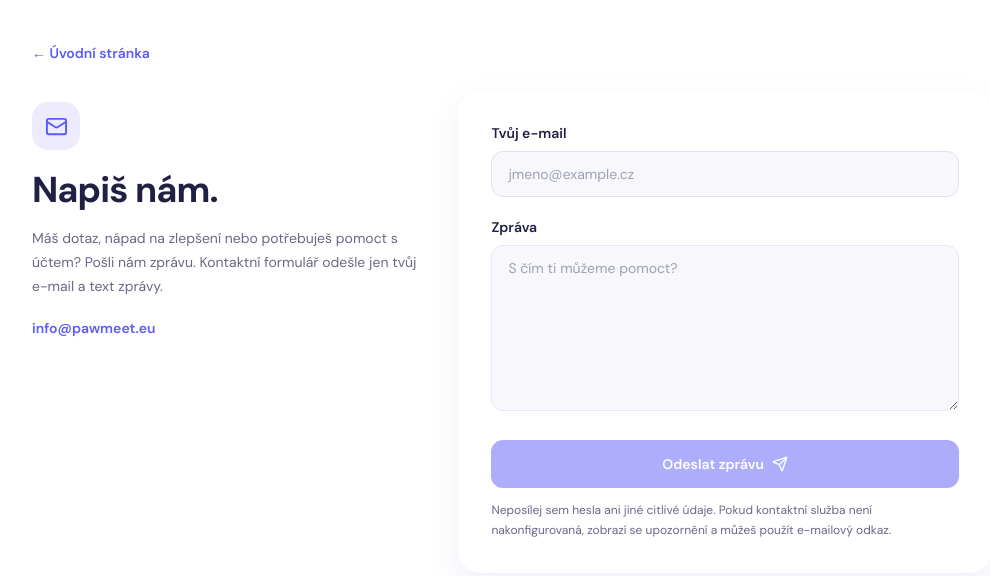
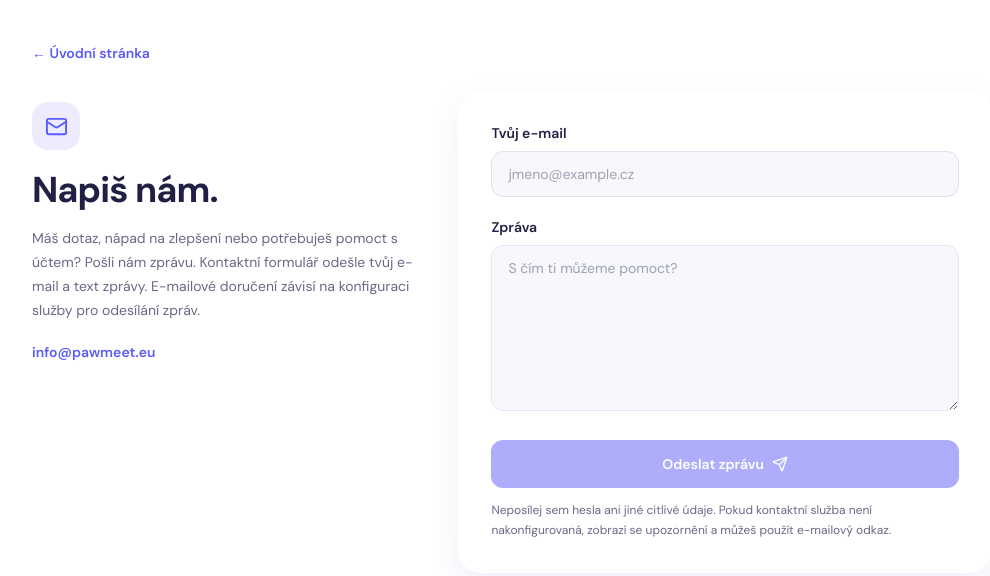
Before and after one commit to miroslavmanas94-blip/pawmeet.eu, a Next.js app: page /contact in a window 1280 px wide. Shown: the top 576 px of the page, without its empty margins (128-1118 px from the left). Built offline with nearby package versions, Linux system fonts and the light colour scheme; no server answers.

Commit message:
Clarify contact form delivery dependency

```diff
--- a/app/contact/page.tsx
+++ b/app/contact/page.tsx
@@ -37,7 +37,7 @@ export default function ContactPage() {
     <main className="mx-auto min-h-screen max-w-5xl px-4 py-10 pb-28 text-[var(--pm-forest)] sm:px-8">
       <Link href="/" className="text-sm font-semibold text-[var(--pm-accent)] hover:underline">← Úvodní stránka</Link>
       <div className="mt-6 grid gap-8 lg:grid-cols-[.85fr_1.15fr]">
-        <section className="pt-3"><div className="flex h-12 w-12 items-center justify-center rounded-2xl bg-[var(--pm-active)] text-[var(--pm-accent)]"><Mail size={23}/></div><h1 className="mt-5 text-4xl font-bold tracking-tight">Napiš nám.</h1><p className="mt-4 max-w-md text-sm leading-6 text-[var(--pm-muted)]">Máš dotaz, nápad na zlepšení nebo potřebuješ pomoct s účtem? Pošli nám zprávu. Kontaktní formulář odešle jen tvůj e-mail a text zprávy.</p><a href="mailto:info@pawmeet.eu" className="mt-5 inline-flex text-sm font-semibold text-[var(--pm-accent)] hover:underline">info@pawmeet.eu</a></section>
+        <section className="pt-3"><div className="flex h-12 w-12 items-center justify-center rounded-2xl bg-[var(--pm-active)] text-[var(--pm-accent)]"><Mail size={23}/></div><h1 className="mt-5 text-4xl font-bold tracking-tight">Napiš nám.</h1><p className="mt-4 max-w-md text-sm leading-6 text-[var(--pm-muted)]">Máš dotaz, nápad na zlepšení nebo potřebuješ pomoct s účtem? Pošli nám zprávu. Kontaktní formulář odešle tvůj e-mail a text zprávy. E-mailové doručení závisí na konfiguraci služby pro odesílání zpráv.</p><a href="mailto:info@pawmeet.eu" className="mt-5 inline-flex text-sm font-semibold text-[var(--pm-accent)] hover:underline">info@pawmeet.eu</a></section>
         <form onSubmit={submit} className="pawmeet-glass rounded-3xl p-6 sm:p-8">
           <label className="block text-sm font-semibold" htmlFor="contact-email">Tvůj e-mail</label><input id="contact-email" type="email" autoComplete="email" required maxLength={254} value={email} onChange={event=>setEmail(event.target.value)} className="mt-2 w-full rounded-xl border border-[var(--pm-line)] bg-[var(--pm-page)] px-4 py-3 text-sm outline-none focus:border-[var(--pm-accent)] focus:ring-2 focus:ring-[var(--pm-accent)]/20" placeholder="jmeno@example.cz"/>
           <label className="mt-5 block text-sm font-semibold" htmlFor="contact-message">Zpráva</label><textarea id="contact-message" required minLength={3} maxLength={5000} rows={7} value={message} onChange={event=>setMessage(event.target.value)} className="mt-2 w-full resize-y rounded-xl border border-[var(--pm-line)] bg-[var(--pm-page)] px-4 py-3 text-sm outline-none focus:border-[var(--pm-accent)] focus:ring-2 focus:ring-[var(--pm-accent)]/20" placeholder="S čím ti můžeme pomoct?"/>
```
